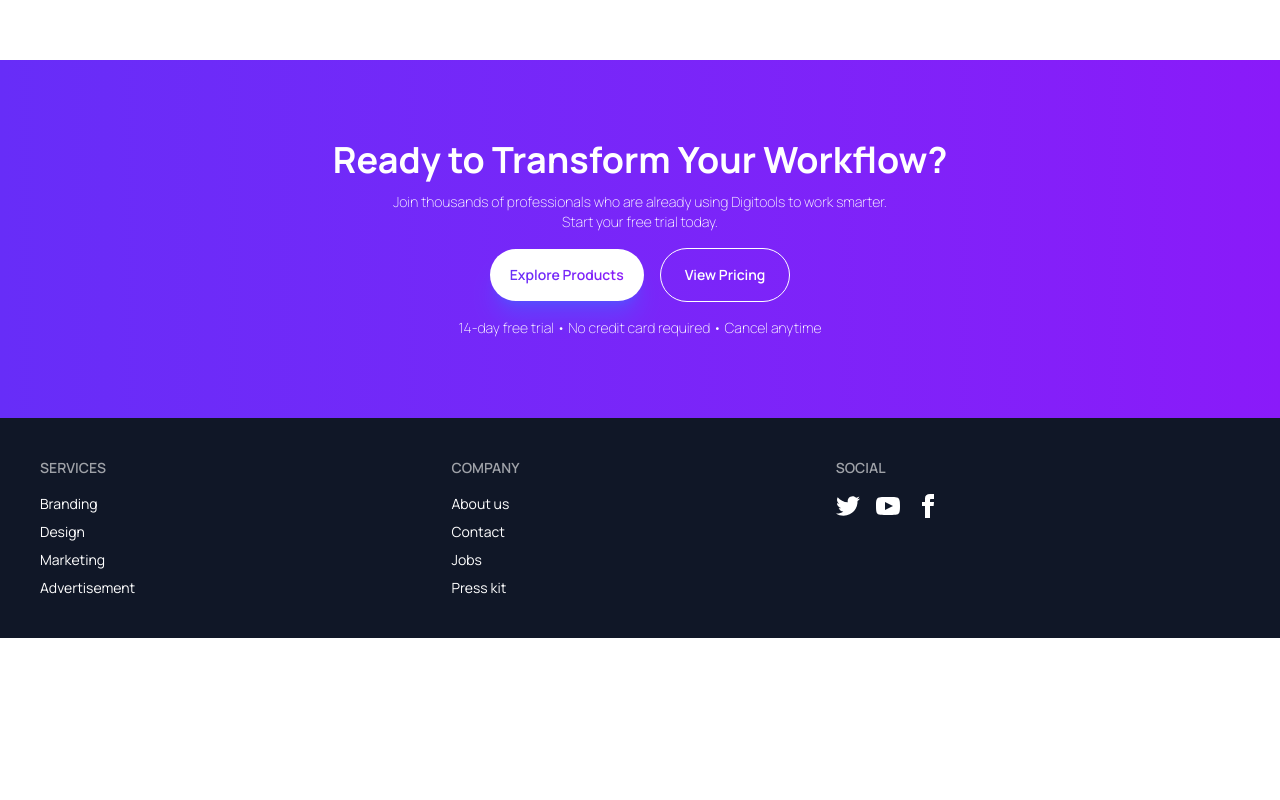
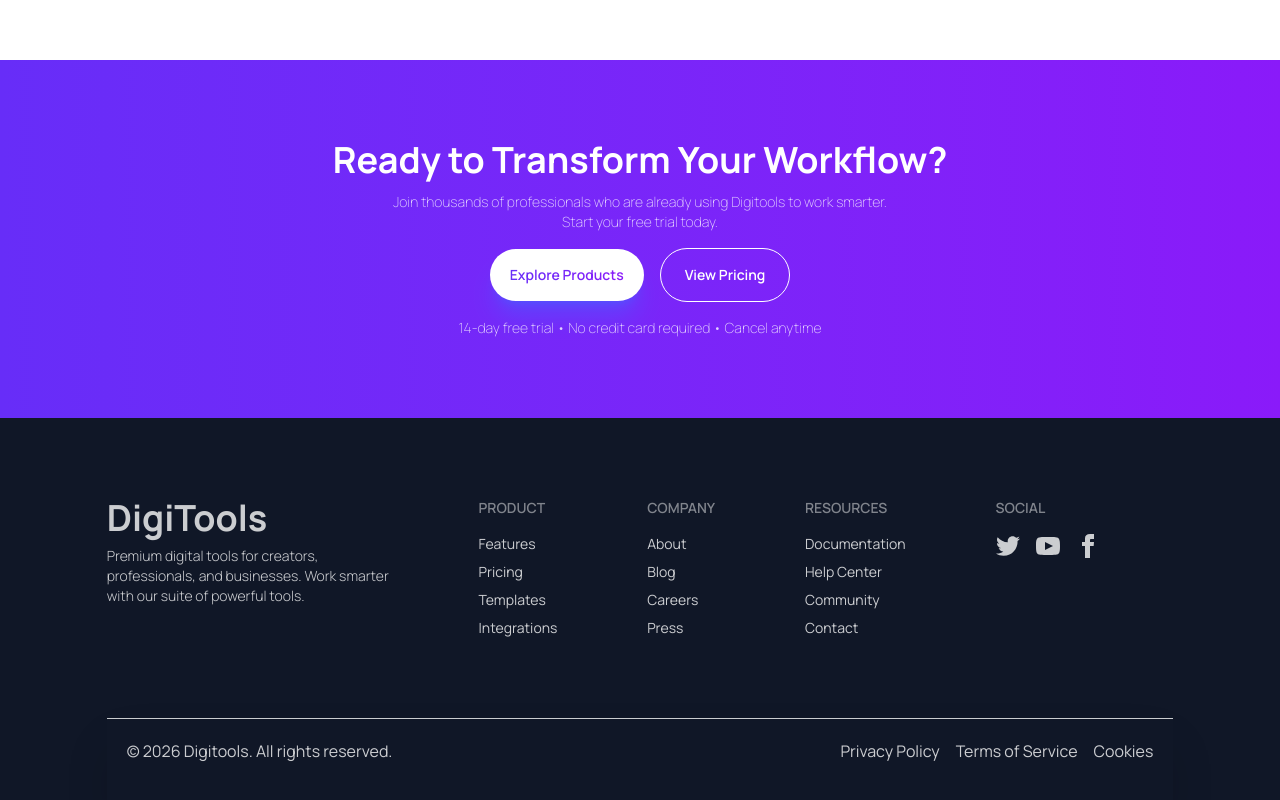
Before and after one commit to AritraApon/Digital-tools--platform, a React (Vite) app: page / in a window 1280 px wide. Shown: the part 2476-3276 px from the top of the page. Before the commit the page ends 3114 px from the top, so only its background shows below. Built offline with nearby package versions, Linux system fonts and the light colour scheme.

Commit message:
footer component add

```diff
--- a/src/Components/Footer/Footer.jsx
+++ b/src/Components/Footer/Footer.jsx
@@ -2,21 +2,32 @@ import React from 'react';
 
 const Footer = () => {
     return (
-        <div>
-            <footer className="footer sm:footer-horizontal bg-[#101727] text-white p-10">
+        <div className='bg-[#101727] '>
+            <footer className="w-10/12 mx-auto footer sm:footer-horizontal bg-[#101727]  py-20 text-[#ffffffc8]">
+                <nav>
+                    <h1 className='text-4xl font-bold'>DigiTools</h1>
+                    <p className='text-sm font-light text-[#ffffffc8]'>Premium digital tools for creators,<br /> professionals, and businesses. Work smarter <br />with our suite of powerful tools.</p>
+                </nav>
   <nav>
-    <h6 className="footer-title">Services</h6>
-    <a className="link link-hover">Branding</a>
-    <a className="link link-hover">Design</a>
-    <a className="link link-hover">Marketing</a>
-    <a className="link link-hover">Advertisement</a>
+    <h6 className="footer-title">Product</h6>
+    <a className="link link-hover">Features</a>
+    <a className="link link-hover">Pricing</a>
+    <a className="link link-hover">Templates</a>
+    <a className="link link-hover">Integrations</a>
   </nav>
   <nav>
     <h6 className="footer-title">Company</h6>
-    <a className="link link-hover">About us</a>
+    <a className="link link-hover">About</a>
+    <a className="link link-hover">Blog</a>
+    <a className="link link-hover">Careers</a>
+    <a className="link link-hover">Press</a>
+  </nav>
+  <nav>
+    <h6 className="footer-title">Resources</h6>
+    <a className="link link-hover">Documentation</a>
+    <a className="link link-hover">Help Center</a>
+    <a className="link link-hover">Community</a>
     <a className="link link-hover">Contact</a>
-    <a className="link link-hover">Jobs</a>
-    <a className="link link-hover">Press kit</a>
   </nav>
   <nav>
     <h6 className="footer-title">Social</h6>
@@ -55,8 +66,18 @@ const Footer = () => {
         </svg>
       </a>
     </div>
+
   </nav>
+
 </footer>
+<div className='w-10/12 mx-auto border-t shadow-2xl  text-[#ffffffc8] flex flex-col md:flex-row justify-between p-5 pb-10'>
+    <p>© 2026 Digitools. All rights reserved.</p>
+  <div className='flex flex-col md:flex-row gap-4'>
+    <p>Privacy Policy                  </p>
+    <p>  Terms of Service  </p>
+    <p>Cookies</p>
+  </div>
+  </div>
         </div>
     );
 };
--- a/src/Components/Hero Banner/Hero.jsx
+++ b/src/Components/Hero Banner/Hero.jsx
@@ -24,7 +24,7 @@ const Hero = () => {
                             </span>
                         </h1>
 
-                        <p className="text-lg text-zinc-700 max-w-lg">
+                        <p className="text-lg text-zinc-700 max-w-lg ">
                             Access premium AI tools, design assets, templates, and productivity
                             software—all in one place. Start creating faster today.
                             Explore Products
--- a/src/Components/StepsGuide/StepsCards.jsx
+++ b/src/Components/StepsGuide/StepsCards.jsx
@@ -8,7 +8,7 @@ const StepsCards = () => {
         <div className='my-10 bg-[#f9fafc] py-10 md:py-20'>
             <div className='text-center space-y-6 mx-3'>
                 <h1 className='text-3xl md:text-5xl font-bold'> Get Started in 3 Steps</h1>
-                <p className='font-extralight '>Start using premium digital tools in minutes, not hours.</p>
+                <p className='font-extralight'>Start using premium digital tools in minutes, not hours.</p>
             </div>
             <div className='w-8/12 mx-auto my-10 flex flex-col lg:flex-row justify-center items-center gap-10'>
                 <div className='text-center bg-white shadow py-20 px-5 rounded-2xl relative transition-transform duration-300 ease-in-out
--- a/src/Components/Workflow/Workflow.jsx
+++ b/src/Components/Workflow/Workflow.jsx
@@ -6,7 +6,7 @@ const Workflow = () => {
             <div>
                 <div className='text-center text-white space-y-3 mx-3'>
                     <h1 className='text-3xl text-white md:text-4xl font-bold'> Ready to Transform Your Workflow?</h1>
-                    <p className='font-extralight text-sm '>Join thousands of professionals who are already using Digitools to work smarter. <br />Start your free trial today.</p>
+                    <p className='font-extralight text-sm text-[#ffffffc8]'>Join thousands of professionals who are already using Digitools to work smarter. <br />Start your free trial today.</p>
                 </div>
                 <div className="flex justify-center items-center gap-4 pt-4">
                     <button className="bg-white  transition-all px-5 py-4 rounded-full font-semibold text-sm shadow-xl shadow-blue-500/30 flex items-center gap-3 group ">
@@ -17,7 +17,7 @@ const Workflow = () => {
                     </button>
                 </div>
                 <div>
-                     <p className='text-center text-white mt-4 font-extralight text-sm '>14-day free trial • No credit card required • Cancel anytime</p>
+                     <p className='text-center  mt-4 font-extralight text-sm text-[#ffffffc8]'>14-day free trial • No credit card required • Cancel anytime</p>
                 </div>
             </div>
         </div>
```
